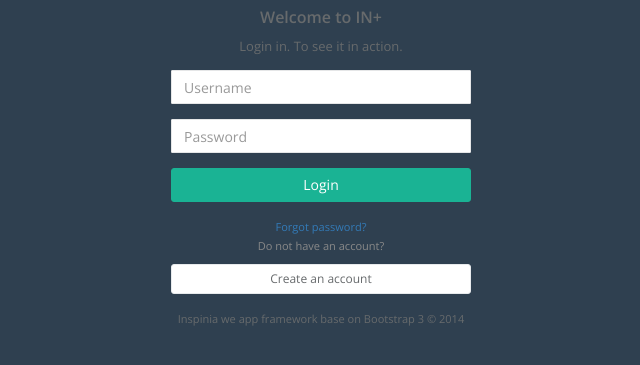
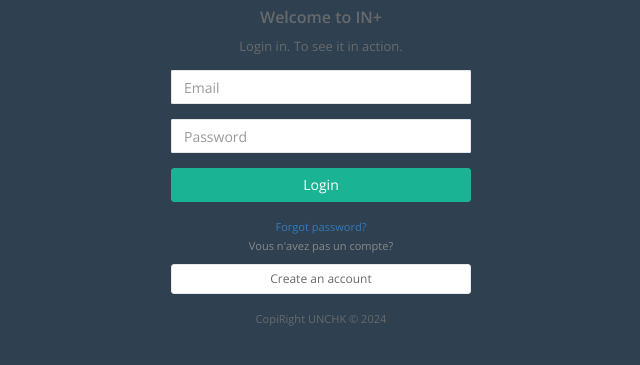
Before and after one commit to Tanguy-coder/lostnfound, an Angular app: page /login in a window 1280 px wide. Shown: the part 243-608 px from the top of the page, without its empty margins (319-959 px from the left). Built offline with nearby package versions, Linux system fonts and the light colour scheme; no server answers.

Commit message:
Update du login

```diff
--- a/src/app/app.component.html
+++ b/src/app/app.component.html
@@ -61,7 +61,7 @@
                         <li>
                             <div class="dropdown-messages-box">
                                 <a href="profile.html" class="pull-left">
-                                    <img alt="image" class="img-circle" src="img/a7.jpg">
+                                    <img alt="image" class="img-circle" src="assets/img/a7.jpg">
                                 </a>
                                 <div class="media-body">
                                     <small class="pull-right">46h ago</small>
@@ -74,7 +74,7 @@
                         <li>
                             <div class="dropdown-messages-box">
                                 <a href="profile.html" class="pull-left">
-                                    <img alt="image" class="img-circle" src="img/a4.jpg">
+                                    <img alt="image" class="img-circle" src="assets/img/a4.jpg">
                                 </a>
                                 <div class="media-body ">
                                     <small class="pull-right text-navy">5h ago</small>
@@ -87,7 +87,7 @@
                         <li>
                             <div class="dropdown-messages-box">
                                 <a href="profile.html" class="pull-left">
-                                    <img alt="image" class="img-circle" src="img/profile.jpg">
+                                    <img alt="image" class="img-circle" src="assets/img/profile.jpg">
                                 </a>
                                 <div class="media-body ">
                                     <small class="pull-right">23h ago</small>
--- a/src/app/components/login/login.component.html
+++ b/src/app/components/login/login.component.html
@@ -7,25 +7,26 @@
       </div>
       <h3>Welcome to IN+</h3>
       <p>Login in. To see it in action.</p>
-      <form #myForm="ngForm" class="m-t" role="form" action="" novalidate>
+      <span class="text-danger">{{ errorMessage }}</span>
+      <form (ngSubmit)="login()" #myForm="ngForm" class="m-t" role="form" action="" novalidate>
           <div class="form-group">
-              <input type="email" class="form-control" [(ngModel)]="formData.email" name="email" placeholder="Username" required="">
-              <div class="text-danger" *ngIf="myForm.submitted && !myForm.controls['name']?.valid">
-                {{ errorMessage }}
+              <input type="email" class="form-control" [(ngModel)]="formData.email" name="email" placeholder="Email" required="">
+              <div class="text-danger" *ngIf="myForm.submitted && !myForm.controls['email']?.valid">
+                Veuiller entrer votre email
               </div>
           </div>
           <div class="form-group">
-              <input type="password" class="form-control" placeholder="Password" name="password" required="">
-              <div class="text-danger" *ngIf="myForm.submitted && !myForm.controls['name']?.valid">
-                {{ errorMessage }}
+              <input type="password" class="form-control" [(ngModel)]="formData.password" placeholder="Password" name="password" required="">
+              <div class="text-danger" *ngIf="myForm.submitted && !myForm.controls['password']?.valid">
+                Veuiller entrer votre mot de pass
               </div>
           </div>
           <button type="submit" class="btn btn-primary block full-width m-b">Login</button>
 
           <a href="#"><small>Forgot password?</small></a>
-          <p class="text-muted text-center"><small>Do not have an account?</small></p>
+          <p class="text-muted text-center"><small>Vous n'avez pas un compte?</small></p>
           <a class="btn btn-sm btn-white btn-block" href="register">Create an account</a>
       </form>
-      <p class="m-t"> <small>Inspinia we app framework base on Bootstrap 3 &copy; 2014</small> </p>
+      <p class="m-t"> <small>CopiRight UNCHK  &copy; 2024</small> </p>
   </div>
 </div>
--- a/src/app/components/login/login.component.ts
+++ b/src/app/components/login/login.component.ts
@@ -14,9 +14,38 @@ export class LoginComponent {
   constructor(private apiService: ApiServiceService){}
   public responseData: any = null
   public errorMessage: String = ""
+  public successMessage: String = ""
   public formData = {
     email : "",
     password: ""
   }
 
+  private validateForm():Boolean {
+    if (!this.formData.email || !this.formData.password) {
+      this.errorMessage = "Veillez renseigner tous les champs"
+      return false
+    }
+    return true
+  }
+
+  public login(){
+    if (!this.validateForm()) {
+      return
+    }
+
+    this.apiService.submitLoginUser(this.formData).subscribe({
+      next: (response) =>{
+        this.responseData = response
+        console.log(response)
+      },
+      error : (error)=>{
+        this.errorMessage= error.message
+        console.log(error)
+      },
+      complete: ()=>{
+        this.successMessage = "Connexion réussie"
+      }
+    })
+  }
+
 }
--- a/src/app/services/api-service.service.ts
+++ b/src/app/services/api-service.service.ts
@@ -8,6 +8,7 @@ import { Observable } from 'rxjs';
 export class ApiServiceService {
 
   private registerUrl = "http://localhost:8080/register"
+  private loginUrl = "http://localhost:8080/login"
   private rolesUrl = "http://localhost:8080/roles"
   constructor(private http :HttpClient) { }
 
@@ -15,6 +16,10 @@ export class ApiServiceService {
     return this.http.post(this.registerUrl,formData);
   }
 
+  submitLoginUser(formData:any): Observable <any>{
+    return this.http.post(this.loginUrl,formData);
+  }
+
   getRoles():Observable <any>{
     return this.http.get(this.rolesUrl)
   }
```
